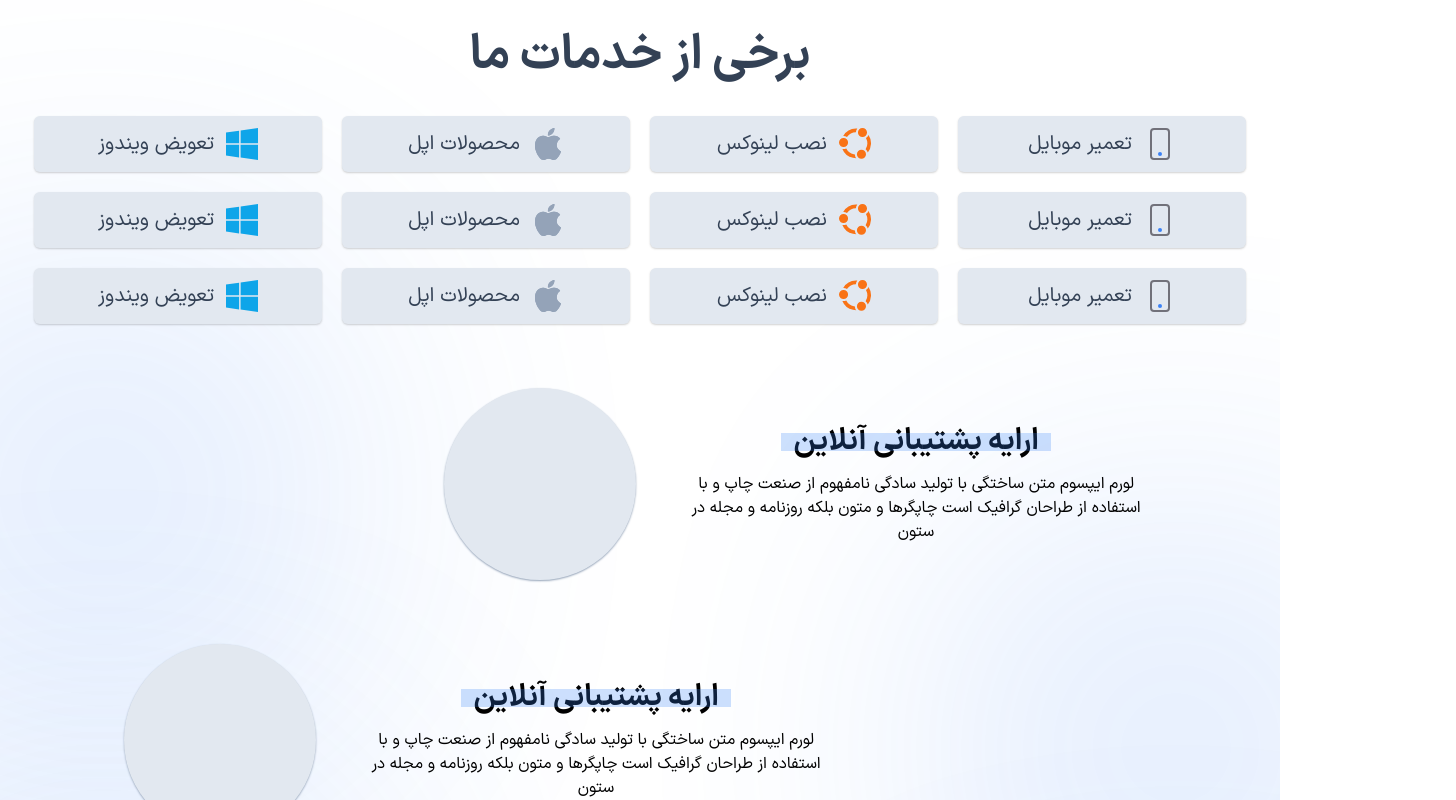
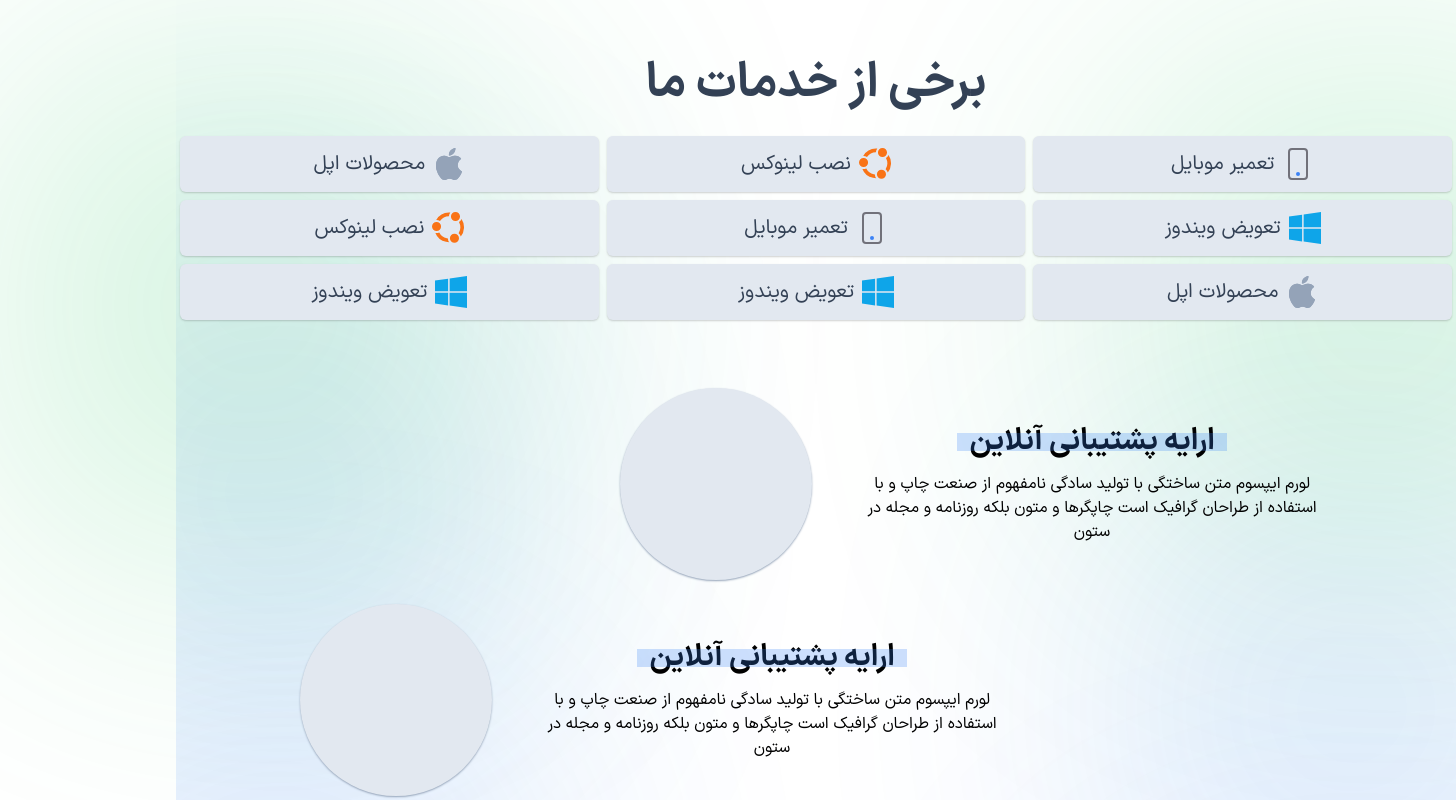
Before and after one commit to Apple-Service-ir/AppleService-RepairProject-FrontEnd, a React (Vite) app in the folder RepairProject-FrontEnd/: page / in a window 1280 px wide. Shown: the part 500-1300 px from the top of the page, 1456 px wide, since content can reach past the window. Built offline with nearby package versions, Linux system fonts and the light colour scheme.

Commit message:
redesign Home page

```diff
--- a/RepairProject-FrontEnd/src/components/HonorItem/HonorItem.jsx
+++ b/RepairProject-FrontEnd/src/components/HonorItem/HonorItem.jsx
@@ -10,7 +10,7 @@ export function HonorItem(props) {
       <div className="w-full h-48 flex justify-center items-center gap-3
         lg:w-3/4 sm:gap-10">
         <div className="w-1/2 h-full flex flex-col justify-center items-center gap-3">
-          <h3 className="text-xl sansbold flex justify-center items-center relative
+          <h3 className="text-lg sansbold flex justify-center items-center relative
             before:absolute before:w-[110%] before:h-1/2 before:bg-blue-500 before:opacity-25
             lg:text-3xl">
             {props.title}
--- a/RepairProject-FrontEnd/src/components/QuestionItem/QuestionItem.jsx
+++ b/RepairProject-FrontEnd/src/components/QuestionItem/QuestionItem.jsx
@@ -2,7 +2,7 @@ import React from 'react'
 
 export function QuestionItem(props) {
   return (
-    <div className="w-72 bg-slate-200 shadow-sm shadow-slate-400
+    <div className="w-full bg-slate-200 shadow-sm shadow-slate-400
       flex flex-col justify-center items-center rounded-xl
       sm:w-96">
       <div className="w-full flex justify-between items-center p-3 sm:p-5 pb-3 sm:pb-5">
--- a/RepairProject-FrontEnd/src/components/ServiceBox/ServiceBox.jsx
+++ b/RepairProject-FrontEnd/src/components/ServiceBox/ServiceBox.jsx
@@ -1,11 +1,17 @@
 import React from 'react'
 
 export function ServiceBox(props) {
-    return (
-        <div className="bg-slate-200 shadow-sm shadow-[#25252535] w-40 max-w-[11rem] flex justify-center items-center gap-3 py-3 rounded-md
-        hover:shadow-xl sm:w-72 sm:max-w-[18rem] sm:px-10">
-            {props.svg}
-            <span className="text-slate-700 irsB sm:text-xl">{props.title}</span>
-        </div>
-    )
+  return (
+    <div className='w-1/2 p-1
+      sm:w-1/3'>
+      <div
+        className="bg-slate-200 shadow-sm shadow-[#25252535] w-full flex justify-center items-center gap-2
+        px-1 py-3 rounded-md
+        hover:shadow-xl sm:px-10">
+        {props.svg}
+        <span className="text-slate-700 irsB text-sm select-none
+          sm:text-xl">{props.title}</span>
+      </div>
+    </div>
+  )
 }
--- a/RepairProject-FrontEnd/src/pages/Home/Home.jsx
+++ b/RepairProject-FrontEnd/src/pages/Home/Home.jsx
@@ -22,9 +22,11 @@ export default function Home() {
         </Link>
       </div>
 
-      <div className="container flex flex-col justify-center items-center gap-9 mx-auto my-9">
+      <div className="container flex flex-col justify-center items-center gap-6 mx-auto my-16 px-5
+        sm:px-0">
         <h1 className="text-slate-700 sansbold text-2xl sm:text-5xl">برخی از خدمات ما</h1>
-        <div className="w-full flex flex-wrap justify-center items-center gap-3 sm:gap-5">
+        <div className="w-full flex flex-wrap justify-start items-center
+          sm:justify-center">
           <ServiceBox
             svg={(
               <svg xmlns="http://www.w3.org/2000/svg" width="32" height="32" fill="currentColor" viewBox="0 0 16 16">
@@ -96,32 +98,6 @@ export default function Home() {
           <ServiceBox
             svg={(
               <svg xmlns="http://www.w3.org/2000/svg" width="32" height="32" fill="currentColor" viewBox="0 0 16 16">
-                <path className="fill-zinc-500" d="M11 1a1 1 0 0 1 1 1v12a1 1 0 0 1-1 1H5a1 1 0 0 1-1-1V2a1 1 0 0 1 1-1h6zM5 0a2 2 0 0 0-2 2v12a2 2 0 0 0 2 2h6a2 2 0 0 0 2-2V2a2 2 0 0 0-2-2H5z" />
-                <path className="fill-blue-500" d="M8 14a1 1 0 1 0 0-2 1 1 0 0 0 0 2z" />
-              </svg>
-            )}
-            title="تعمیر موبایل"
-          />
-          <ServiceBox
-            svg={(
-              <svg xmlns="http://www.w3.org/2000/svg" width="32" height="32" fill="currentColor" viewBox="0 0 16 16">
-                <path className="fill-orange-500" d="M2.273 9.53a2.273 2.273 0 1 0 0-4.546 2.273 2.273 0 0 0 0 4.547Zm9.467-4.984a2.273 2.273 0 1 0 0-4.546 2.273 2.273 0 0 0 0 4.546ZM7.4 13.108a5.535 5.535 0 0 1-3.775-2.88 3.273 3.273 0 0 1-1.944.24 7.4 7.4 0 0 0 5.328 4.465c.53.113 1.072.169 1.614.166a3.253 3.253 0 0 1-.666-1.9 5.639 5.639 0 0 1-.557-.091Zm3.828 2.285a2.273 2.273 0 1 0 0-4.546 2.273 2.273 0 0 0 0 4.546Zm3.163-3.108a7.436 7.436 0 0 0 .373-8.726 3.276 3.276 0 0 1-1.278 1.498 5.573 5.573 0 0 1-.183 5.535 3.26 3.26 0 0 1 1.088 1.693ZM2.098 3.998a3.28 3.28 0 0 1 1.897.486 5.544 5.544 0 0 1 4.464-2.388c.037-.67.277-1.313.69-1.843a7.472 7.472 0 0 0-7.051 3.745Z" />
-              </svg>
-            )}
-            title="نصب لینوکس"
-          />
-          <ServiceBox
-            svg={(
-              <svg xmlns="http://www.w3.org/2000/svg" width="32" height="32" fill="currentColor" viewBox="0 0 16 16">
-                <path className="fill-slate-400" d="M11.182.008C11.148-.03 9.923.023 8.857 1.18c-1.066 1.156-.902 2.482-.878 2.516.024.034 1.52.087 2.475-1.258.955-1.345.762-2.391.728-2.43Zm3.314 11.733c-.048-.096-2.325-1.234-2.113-3.422.212-2.189 1.675-2.789 1.698-2.854.023-.065-.597-.79-1.254-1.157a3.692 3.692 0 0 0-1.563-.434c-.108-.003-.483-.095-1.254.116-.508.139-1.653.589-1.968.607-.316.018-1.256-.522-2.267-.665-.647-.125-1.333.131-1.824.328-.49.196-1.422.754-2.074 2.237-.652 1.482-.311 3.83-.067 4.56.244.729.625 1.924 1.273 2.796.576.984 1.34 1.667 1.659 1.899.319.232 1.219.386 1.843.067.502-.308 1.408-.485 1.766-.472.357.013 1.061.154 1.782.539.571.197 1.111.115 1.652-.105.541-.221 1.324-1.059 2.238-2.758.347-.79.505-1.217.473-1.282Z" />
-                <path className="fill-slate-400" d="M11.182.008C11.148-.03 9.923.023 8.857 1.18c-1.066 1.156-.902 2.482-.878 2.516.024.034 1.52.087 2.475-1.258.955-1.345.762-2.391.728-2.43Zm3.314 11.733c-.048-.096-2.325-1.234-2.113-3.422.212-2.189 1.675-2.789 1.698-2.854.023-.065-.597-.79-1.254-1.157a3.692 3.692 0 0 0-1.563-.434c-.108-.003-.483-.095-1.254.116-.508.139-1.653.589-1.968.607-.316.018-1.256-.522-2.267-.665-.647-.125-1.333.131-1.824.328-.49.196-1.422.754-2.074 2.237-.652 1.482-.311 3.83-.067 4.56.244.729.625 1.924 1.273 2.796.576.984 1.34 1.667 1.659 1.899.319.232 1.219.386 1.843.067.502-.308 1.408-.485 1.766-.472.357.013 1.061.154 1.782.539.571.197 1.111.115 1.652-.105.541-.221 1.324-1.059 2.238-2.758.347-.79.505-1.217.473-1.282Z" />
-              </svg>
-            )}
-            title="محصولات اپل"
-          />
-          <ServiceBox
-            svg={(
-              <svg xmlns="http://www.w3.org/2000/svg" width="32" height="32" fill="currentColor" viewBox="0 0 16 16">
                 <path className="fill-sky-500" d="M6.555 1.375 0 2.237v5.45h6.555V1.375zM0 13.795l6.555.933V8.313H0v5.482zm7.278-5.4.026 6.378L16 16V8.395H7.278zM16 0 7.33 1.244v6.414H16V0z" />
               </svg>
             )}
@@ -130,7 +106,8 @@ export default function Home() {
         </div>
       </div>
 
-      <div className="container flex flex-col justify-center items-center gap-0 mt-16 mx-auto sm:gap-16">
+      <div className="container flex flex-col justify-center items-center gap-6 mx-auto my-16 px-5
+        sm:px-0">
         <HonorItem justify="start" title="ارایه پشتیبانی آنلاین" description="لورم ایپسوم متن ساختگی با تولید سادگی نامفهوم از صنعت چاپ و با استفاده از طراحان گرافیک است چاپگرها و متون بلکه روزنامه و مجله در ستون" />
 
         <HonorItem justify="end" title="ارایه پشتیبانی آنلاین" description="لورم ایپسوم متن ساختگی با تولید سادگی نامفهوم از صنعت چاپ و با استفاده از طراحان گرافیک است چاپگرها و متون بلکه روزنامه و مجله در ستون" />
@@ -140,9 +117,9 @@ export default function Home() {
         <HonorItem justify="end" title="ارایه پشتیبانی آنلاین" description="لورم ایپسوم متن ساختگی با تولید سادگی نامفهوم از صنعت چاپ و با استفاده از طراحان گرافیک است چاپگرها و متون بلکه روزنامه و مجله در ستون" />
       </div>
 
-      <div className="container flex flex-col justify-center items-center gap-5 mx-auto mt-16 relative lg:mt-24">
-        <div className="w-full flex flex-wrap justify-center items-center gap-5">
-
+      <div className="container flex flex-col justify-center items-center gap-6 mx-auto my-16 px-5
+        sm:px-0">
+        <div className="w-full flex flex-wrap justify-center items-center gap-6">
           <QuestionItem title="خدمات چگونه انجام می شود؟" description="لورم ایپسوم متن ساختگی با تولید سادگی نامفهوم از صنعت چاپ و با استفاده از طراحان گرافیک است چاپگرها و متون بلکه روزنامه و مجله در ستون" svg={(
             <svg xmlns="http://www.w3.org/2000/svg" fill="none" viewBox="0 0 24 24" strokeWidth={1.5} stroke="currentColor" className="stroke-blue-500 w-7 h-7">
               <path strokeLinecap="round" strokeLinejoin="round" d="M14.857 17.082a23.848 23.848 0 005.454-1.31A8.967 8.967 0 0118 9.75v-.7V9A6 6 0 006 9v.75a8.967 8.967 0 01-2.312 6.022c1.733.64 3.56 1.085 5.455 1.31m5.714 0a24.255 24.255 0 01-5.714 0m5.714 0a3 3 0 11-5.714 0" />
```
